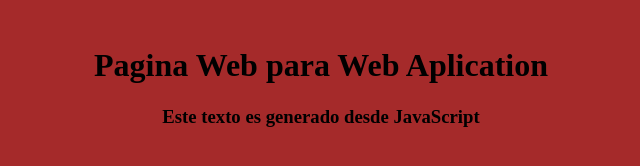
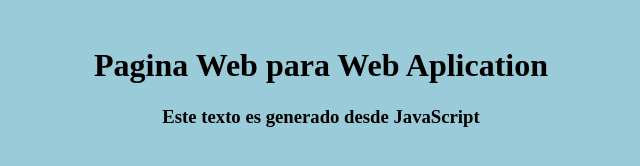
Before and after one commit to Ivan-Tovar/WebAppmobile, a plain HTML site: page index.html in a window 1280 px wide. Shown: the whole page, without its empty margins (319-959 px from the left). Drawn offline with Linux system fonts and the light colour scheme.

Commit message:
Cambio de color de fondo para body

```diff
--- a/css/sytle.css
+++ b/css/sytle.css
@@ -1,3 +1,3 @@
 body{
-    background-color: brown;
+    background-color: rgba(96, 174, 194, 0.63);
 }
```
